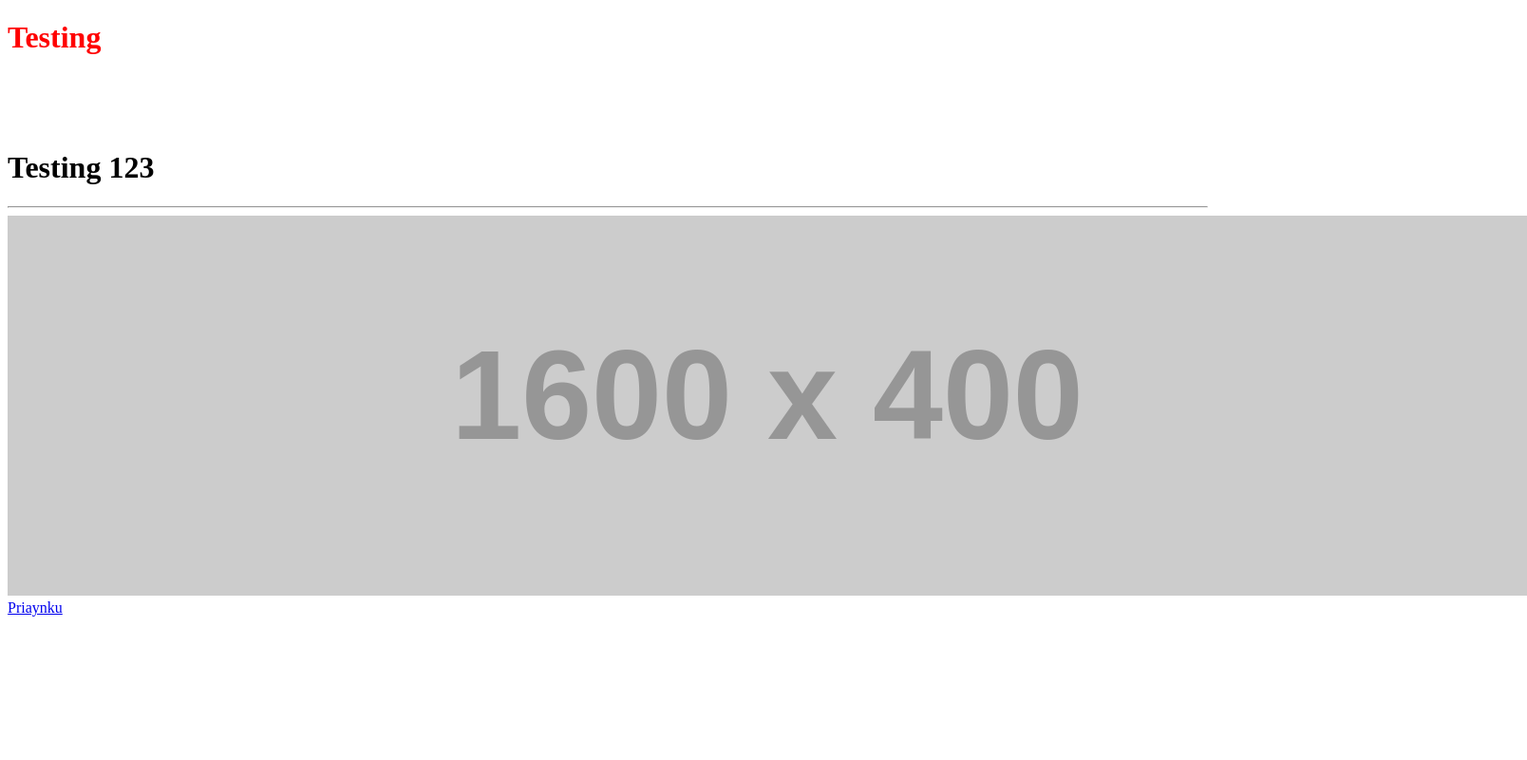
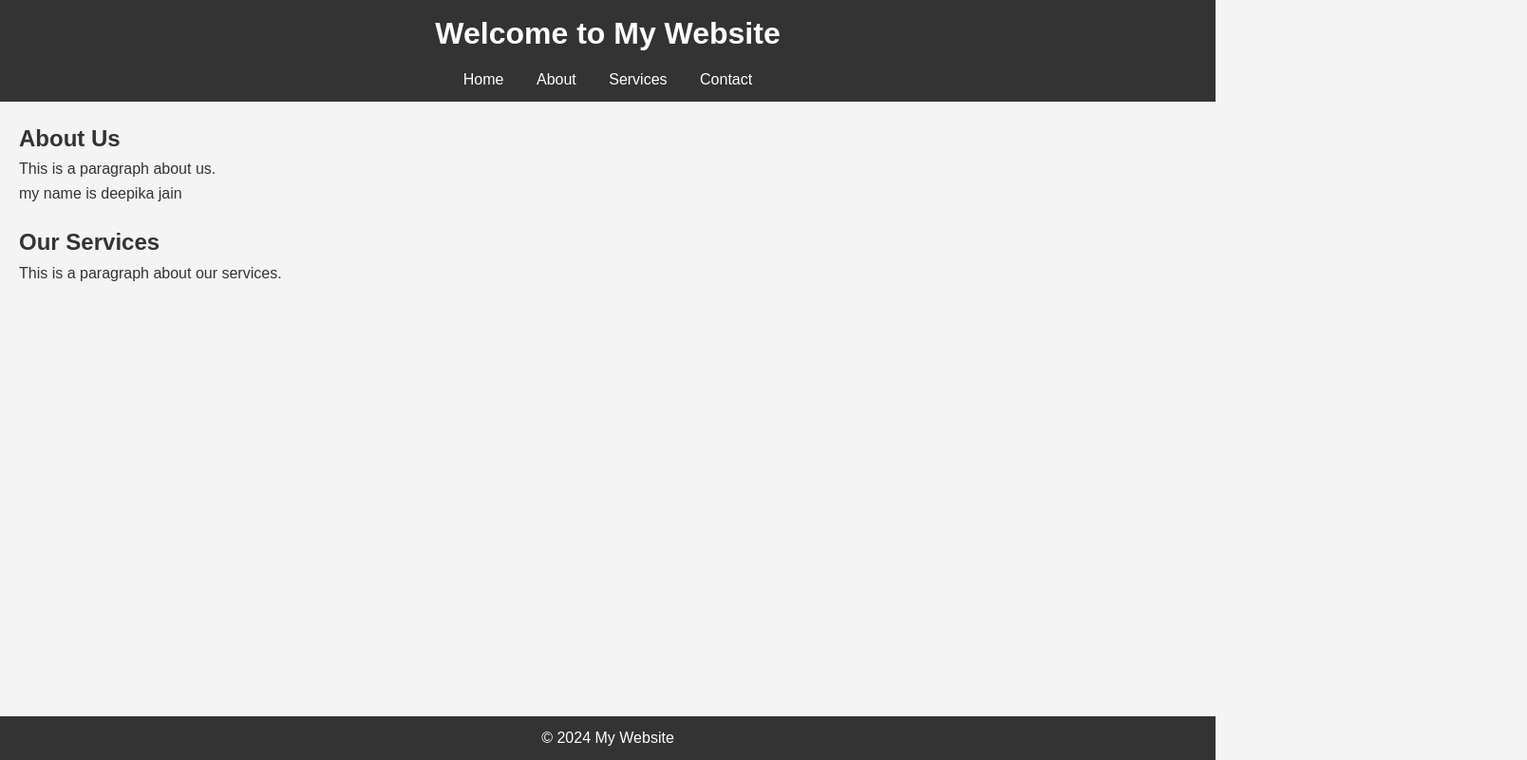
Before and after one commit to sonaricodingclub/test1, a plain HTML site: page index.html in a window 1280 px wide. Shown: the whole page at 95% size, 1608 px wide, since content can reach past the window. Drawn offline with Linux system fonts and the light colour scheme; placeholder pictures from the web are drawn by us.

Commit message:
upload at index.html

```diff
--- a/index.html
+++ b/index.html
@@ -2,23 +2,38 @@
 <html lang="en">
 <head>
     <meta charset="UTF-8">
-    <title>Title</title>
+    <meta name="viewport" content="width=device-width, initial-scale=1.0">
+    <title>My Website</title>
+    <link rel="stylesheet" href="styles.css">
 </head>
 <body>
+    <header>
+        <h1>Welcome to My Website</h1>
 
-<h1 style="color: red"> Testing</h1>
+        <nav>
+            <ul>
+                <li><a href="#">Home</a></li>
+                <li><a href="#">About</a></li>
+                <li><a href="#">Services</a></li>
+                <li><a href="#">Contact</a></li>
+            </ul>
+        </nav>
+    </header>
+    <main>
+        <section>
+            <h2>About Us</h2>
+            <p>This is a paragraph about us.</p>
 
 
-<h1 style="margin-top:100px"> Testing 123</h1>
-<hr>
-<img src="https://placehold.co/1600x400">
-
-<a href="test.html">Priaynku</a>
-
-<script>
-
-    alert("hello");
-</script>
+            <p>my name is deepika jain</p>
+        </section>
+        <section>
+            <h2>Our Services</h2>
+            <p>This is a paragraph about our services.</p>
+        </section>
+    </main>
+    <footer>
+        <p>&copy; 2024 My Website</p>
+    </footer>
 </body>
-
 </html>
```
